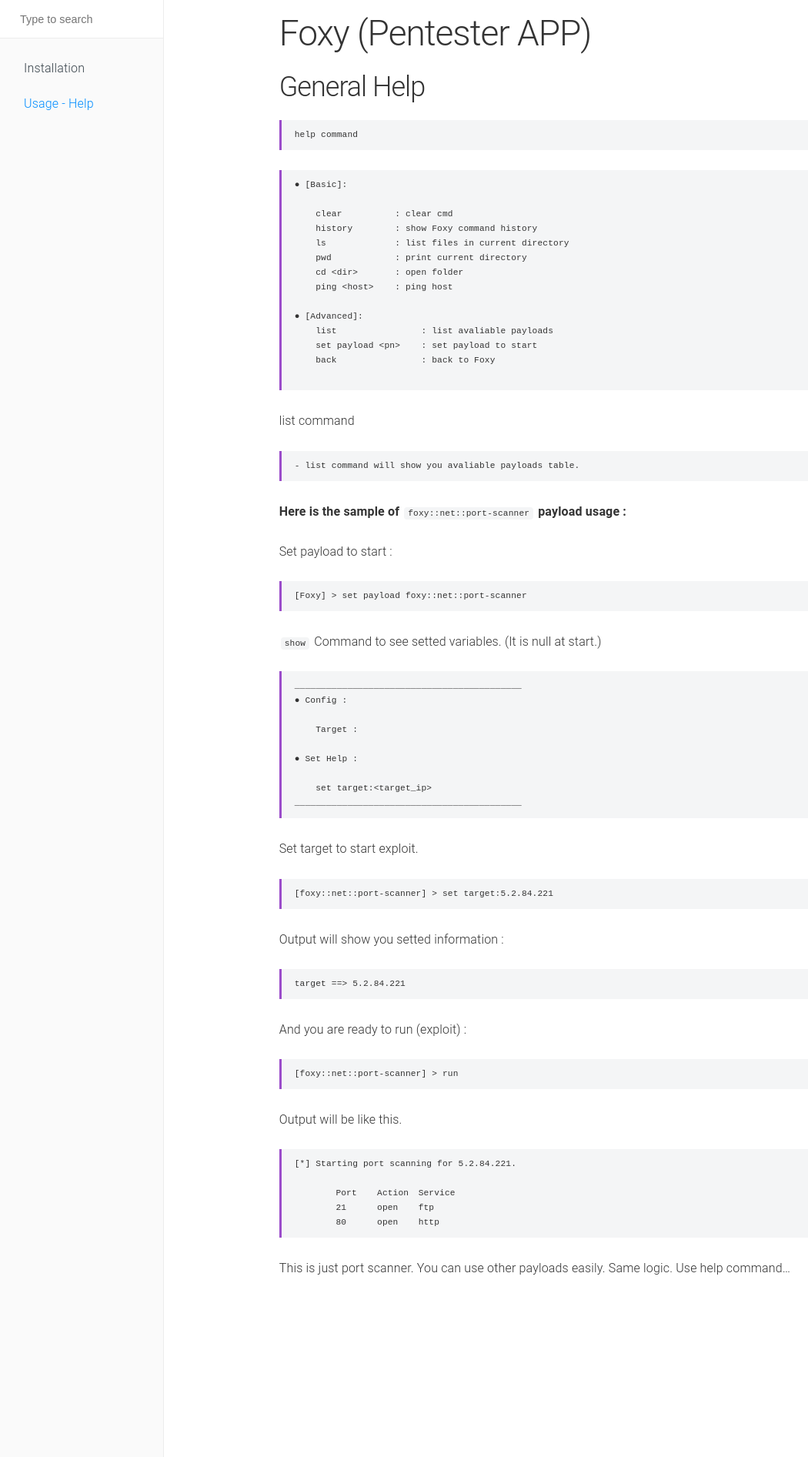
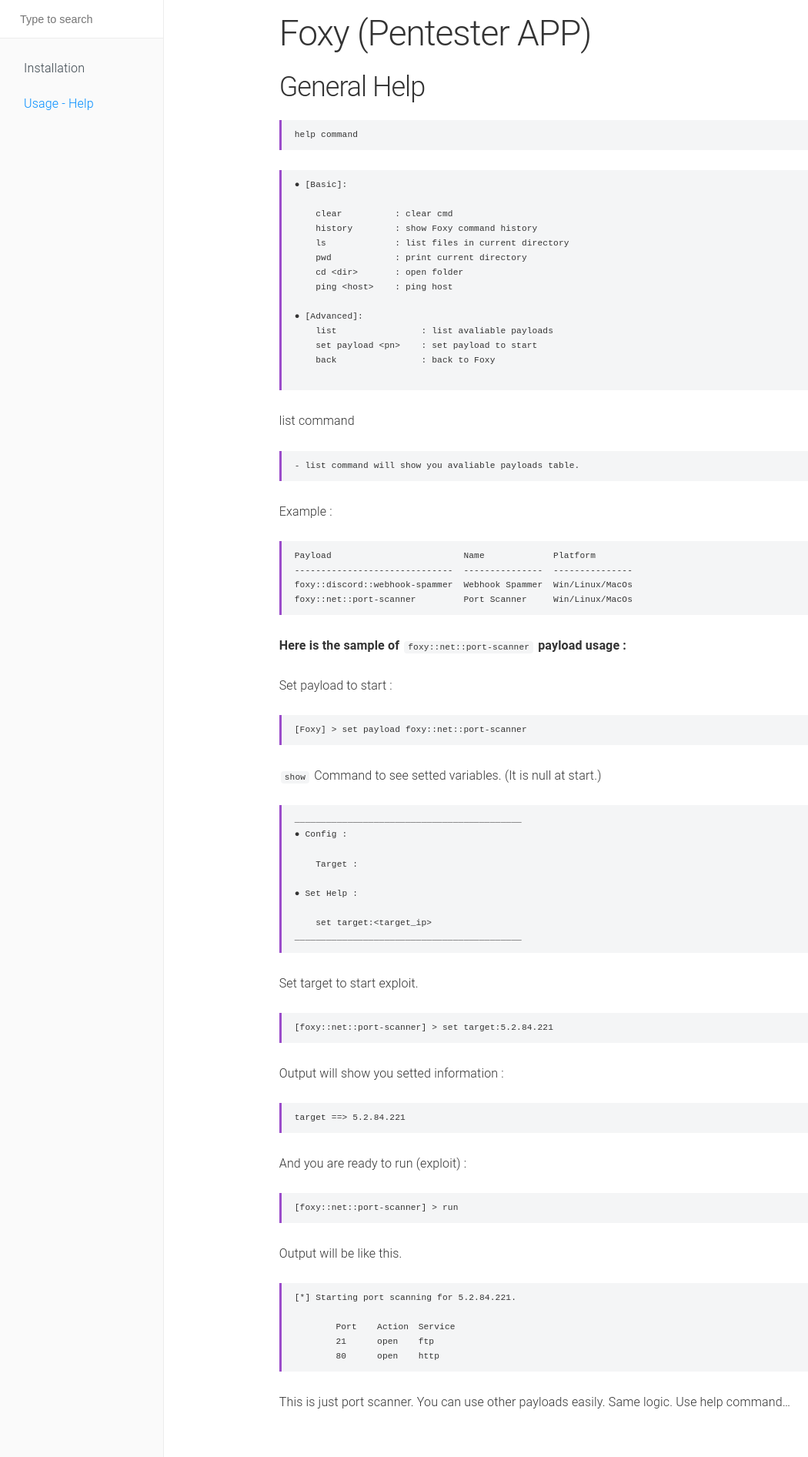
Before and after one commit to foxysec/foxysec.github.io, a Jekyll site: the page built from usage.md, in a window 1280 px wide. Shown: the whole page at 77% size, without its empty margins (0-1050 px from the left). Built offline with Jekyll 4.4.1, drawn with Linux system fonts in a browser that asks for light colours.

Commit message:
Update usage.md

````diff
--- a/usage.md
+++ b/usage.md
@@ -30,6 +30,13 @@ help command
 list command
 ```
 - list command will show you avaliable payloads table.
+```
+Example :
+```
+Payload                         Name             Platform
+------------------------------  ---------------  ---------------
+foxy::discord::webhook-spammer  Webhook Spammer  Win/Linux/MacOs
+foxy::net::port-scanner         Port Scanner     Win/Linux/MacOs
 ```
 
 **Here is the sample of** `foxy::net::port-scanner` **payload usage :**
````
